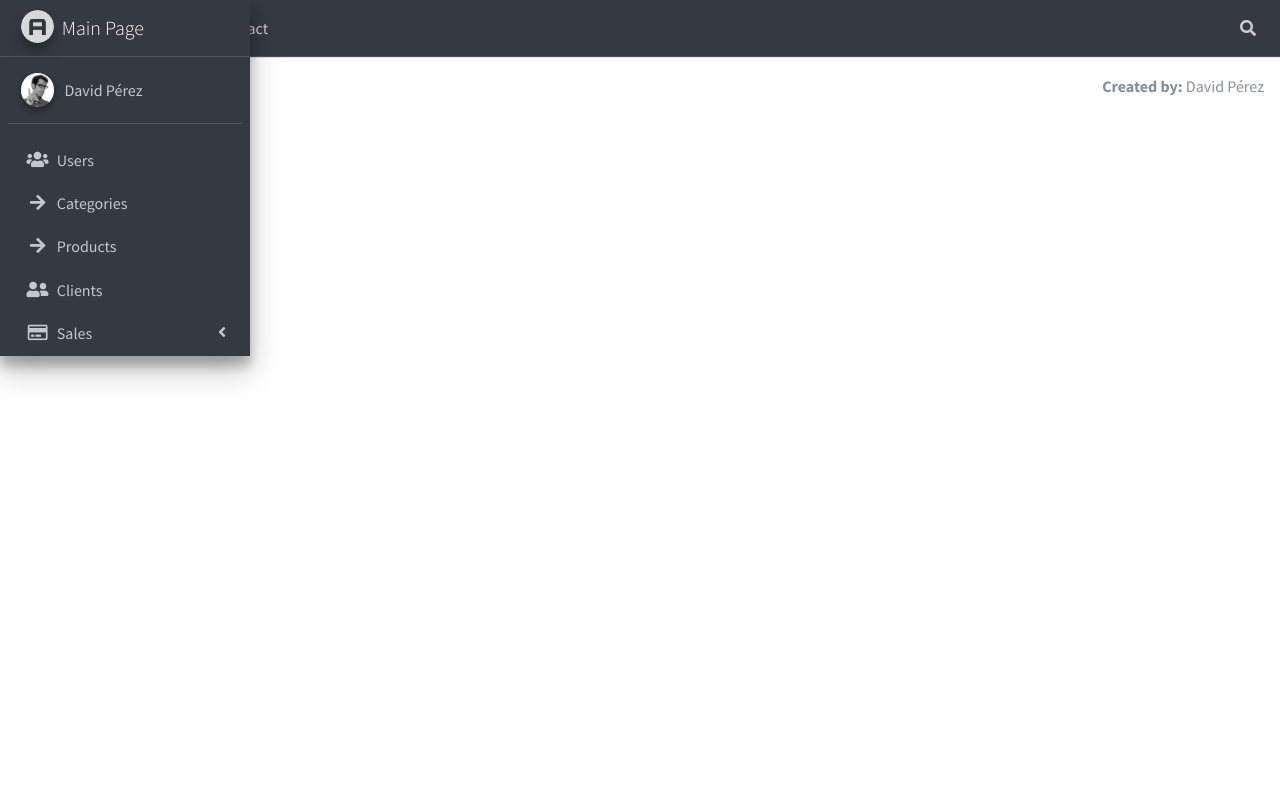
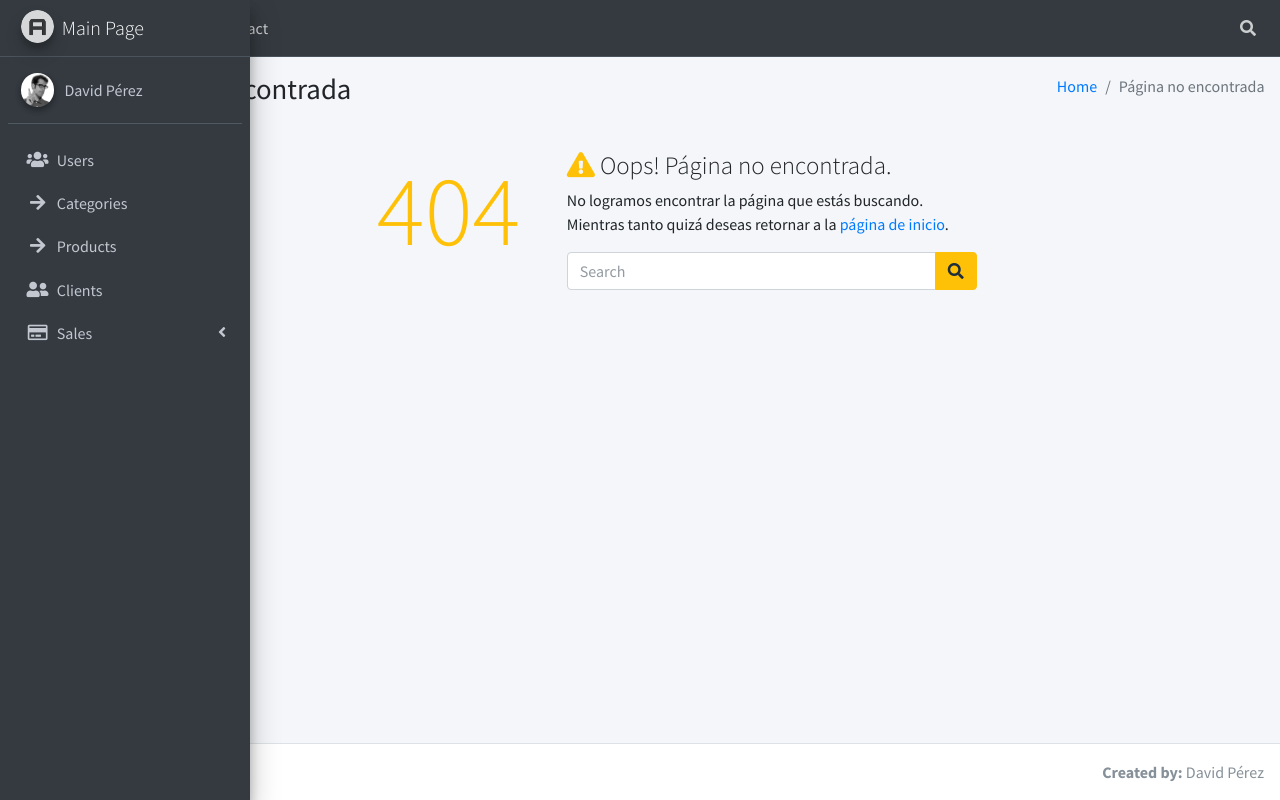
Before and after one commit to deividpa/pos-system-php, a PHP site: page /views/home in a window 1280 px wide. Run offline with PHP 8.4, Linux system fonts and the light colour scheme; some libraries are stand-ins or nearby versions.

Commit message:
Se agrega a la lista blanca ubicada en templates, los archivos de home.php y 404.php para implementar errores de url no encontradas y redireccionar a home cuando no hay parametro GET path asignado.

```diff
--- /dev/null
+++ b/views/moduls/404.php
@@ -0,0 +1,48 @@
+<div class="content-wrapper">
+  <!-- Content Header (Page header) -->
+  <section class="content-header">
+    <div class="container-fluid">
+      <div class="row mb-2">
+        <div class="col-sm-6">
+          <h1>Página no encontrada </h1>
+        </div>
+        <div class="col-sm-6">
+          <ol class="breadcrumb float-sm-right">
+            <li class="breadcrumb-item"><a href="home">Home</a></li>
+            <li class="breadcrumb-item active">Página no encontrada</li>
+          </ol>
+        </div>
+      </div>
+    </div><!-- /.container-fluid -->
+  </section>
+
+  <!-- Main content -->
+  <section class="content">
+    <div class="error-page">
+        <h2 class="headline text-warning"> 404</h2>
+
+        <div class="error-content">
+          <h3><i class="fas fa-exclamation-triangle text-warning"></i> Oops! Página no encontrada.</h3>
+
+          <p>
+            No logramos encontrar la página que estás buscando.
+            Mientras tanto quizá deseas retornar a la <a href="index.php">página de inicio</a>.
+          </p>
+          <form class="search-form">
+            <div class="input-group">
+              <input type="text" name="search" class="form-control" placeholder="Search">
+
+              <div class="input-group-append">
+                <button type="submit" name="submit" class="btn btn-warning"><i class="fas fa-search"></i>
+                </button>
+              </div>
+            </div>
+            <!-- /.input-group -->
+          </form>
+        </div>
+        <!-- /.error-content -->
+      </div>
+      <!-- /.error-page -->
+  </section>
+  <!-- /.content -->
+</div>
--- a/views/template.php
+++ b/views/template.php
@@ -37,12 +37,17 @@
                   $_GET['path']=="sales" ||
                     $_GET['path']=="create-sales" ||
                       $_GET['path']=="manage-sales" ||
-                        $_GET['path']=="view-sales") {
+                        $_GET['path']=="view-sales" ||
+                          $_GET['path']=="home")
+      {
         include "moduls/".$_GET['path'].".php";
+      } else {
+        include "moduls/404.php";
       }
     } else {
-      //include "moduls/404.php";
+      include "moduls/home.php";
     }
+
   ?>
   <!-- END Content -->
   <!-- Footer -->
```
